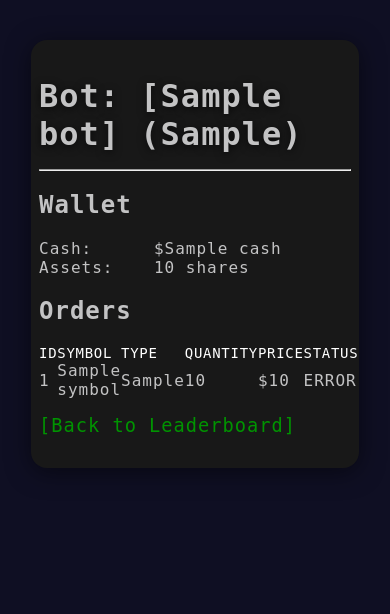
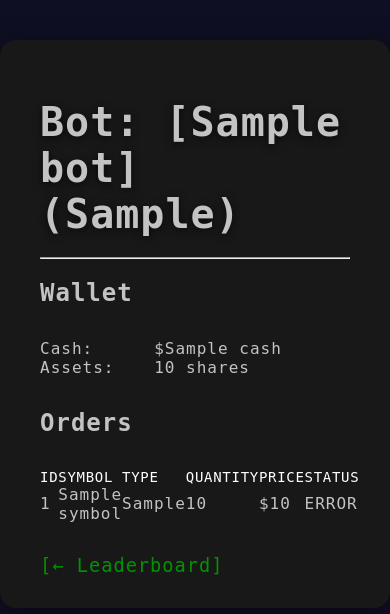
Before and after one commit to coding-kelps/finwar, a Python web app: template servers/rust-server/templates/bot.html in a window 390 px wide. Shown: the top 614 px of the page. Run offline with Jinja, Linux system fonts and the light colour scheme; the template is opened without the code that fills it: most values are stand-ins (such as "Sample title", 1, 10 or a date in 2020).

Commit message:
style(market-server-rust): update bot page link and enhance CSS for strong elements

```diff
--- a/servers/rust-server/static/css/style.css
+++ b/servers/rust-server/static/css/style.css
@@ -31,6 +31,10 @@
   box-shadow: 0 4px 24px rgba(0, 0, 0, 0.5);
   padding: 32px 40px;
 }
+strong {
+  color: #ffff66;
+  text-shadow: 0 0 2px #ffff66;
+}
 h1 {
   font-size: 2.5rem;
   font-weight: 700;
@@ -38,19 +42,12 @@
   letter-spacing: 1px;
   text-shadow: 0 2px 8px #000a;
 }
-@media (max-width: 600px) {
-  main {
-    padding: 16px 8px;
-  }
-  h1 {
-    font-size: 2rem;
-  }
-}
 table {
   width: 100%;
   border-collapse: separate;
   border-spacing: 0;
-  margin-bottom: var(--spacing-base);
+  margin-bottom: 2em;
+  margin-top: 2em;
   border-radius: var(--border-radius);
   overflow: hidden;
   box-shadow: var(--shadow);
--- a/servers/rust-server/templates/bot.html
+++ b/servers/rust-server/templates/bot.html
@@ -40,5 +40,5 @@
   </tbody>
 </table>
 
-<p><a href="/leaderboard">Back to Leaderboard</a></p>
+<a href="/leaderboard">← Leaderboard</a>
 {% endblock %}
```
